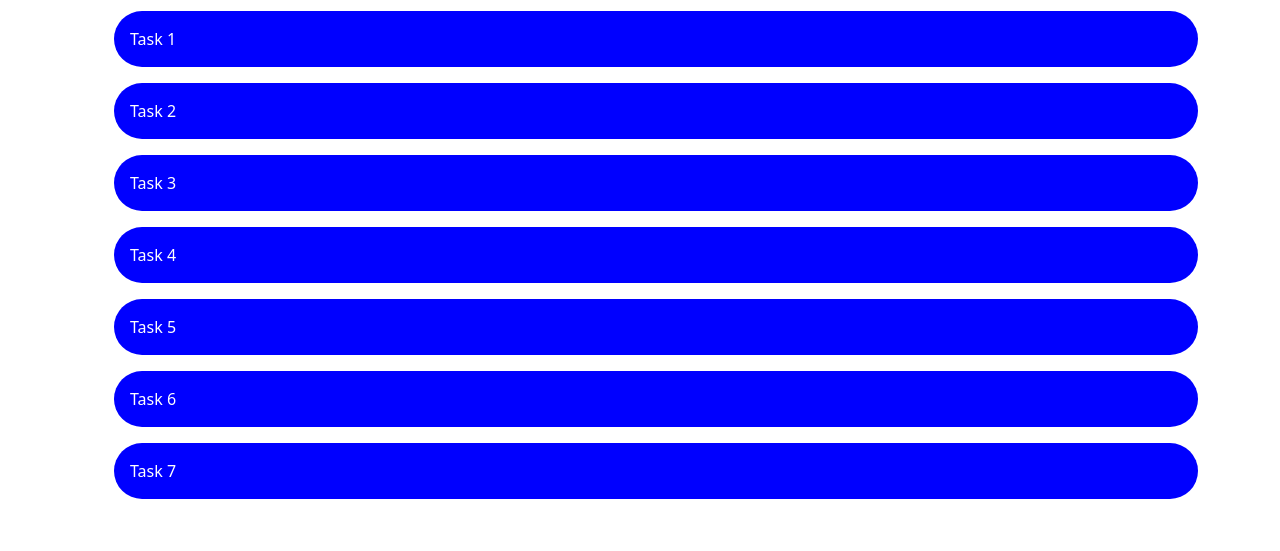
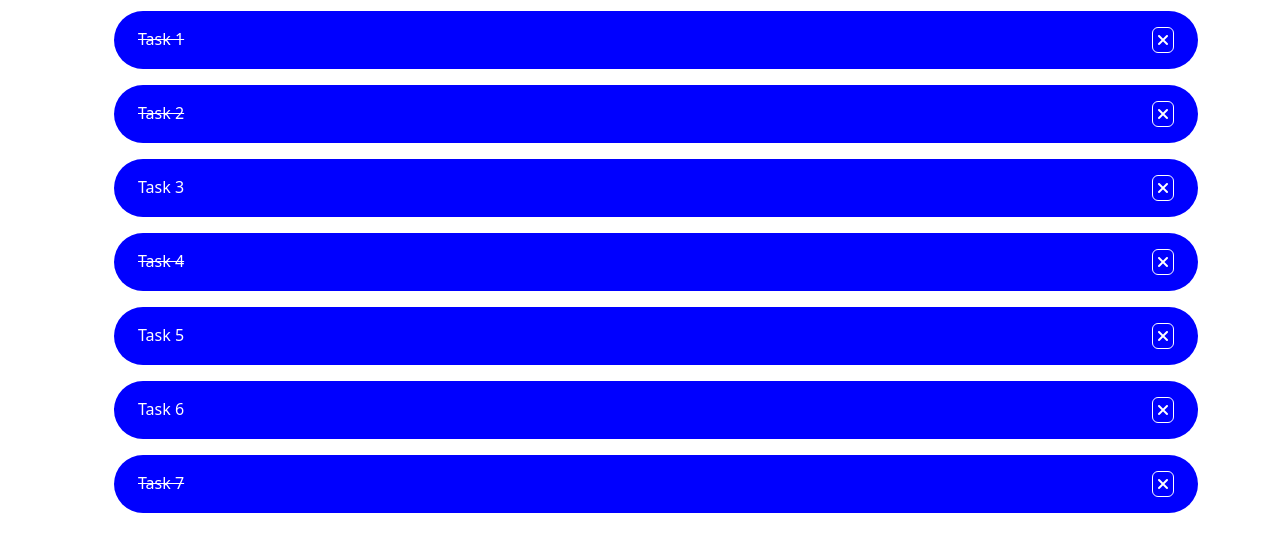
Before and after one commit to AlbertoCavans/vue-todolist, a plain HTML site: page index.html in a window 1280 px wide. Shown: the part 101-652 px from the top of the page. Drawn offline with nearby package versions, Linux system fonts and the light colour scheme.

Commit message:
Feat index - v-for, v-bind & @click

```diff
--- a/index.html
+++ b/index.html
@@ -46,8 +46,18 @@
       <div class="container m-5">
         <h1 class="text-center">Booltodo</h1>
         <ul>
-          <li v-for="todo in todos" class="todo rounded-pill p-3 my-3">
-            {{todo.nameTask}}
+          <li
+            v-for="(todo, index) in todos"
+            :class="(todo.done) ? 'done' : ''"
+            class="todo rounded-pill py-3 px-4 my-3 d-flex justify-content-between"
+          >
+            <span>{{todo.nameTask}}</span>
+            <div>
+              <i
+                @click="cancelTask(index)"
+                class="fa-solid fa-xmark border border-white p-1 rounded"
+              ></i>
+            </div>
           </li>
         </ul>
       </div>
```
